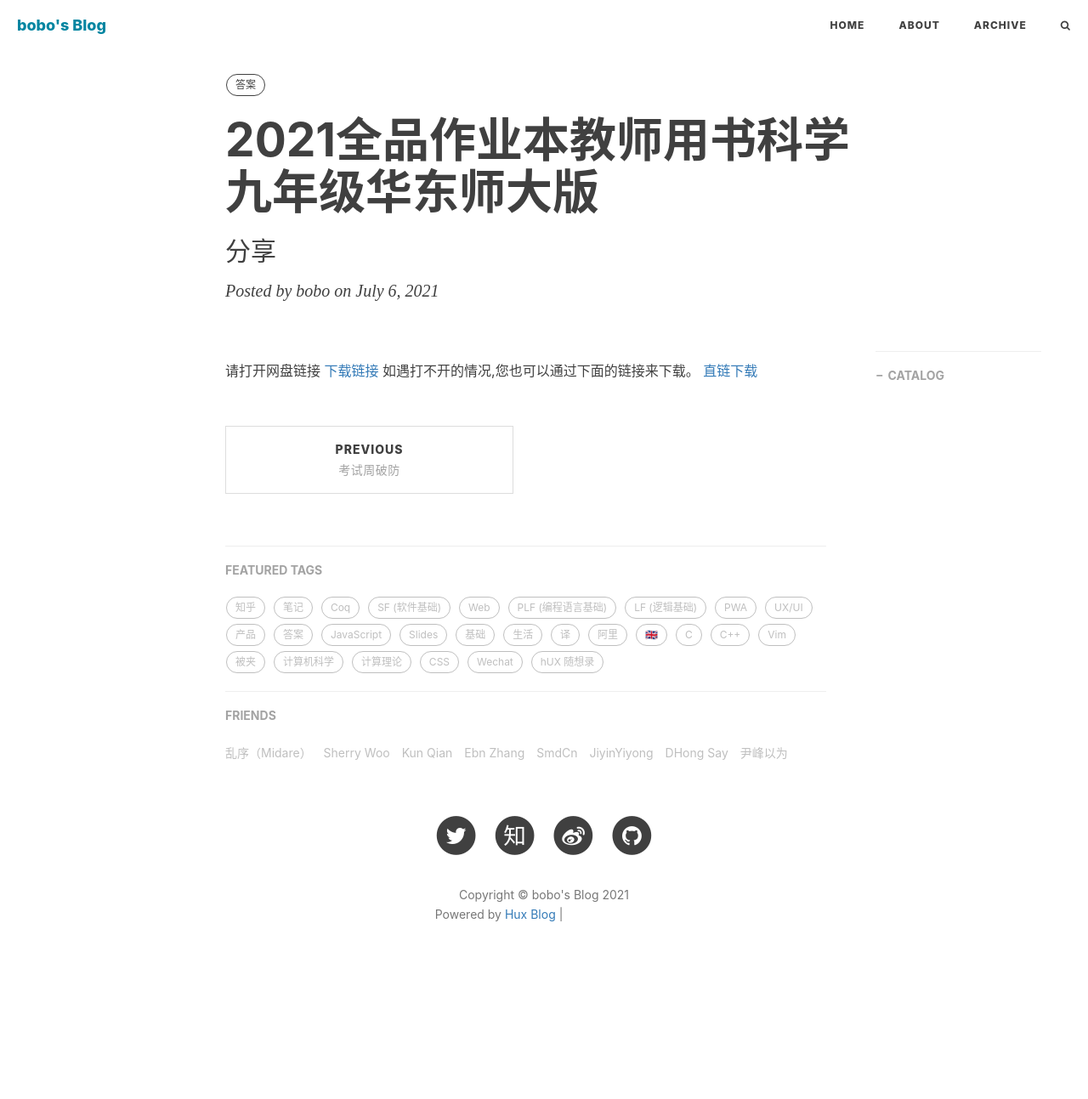
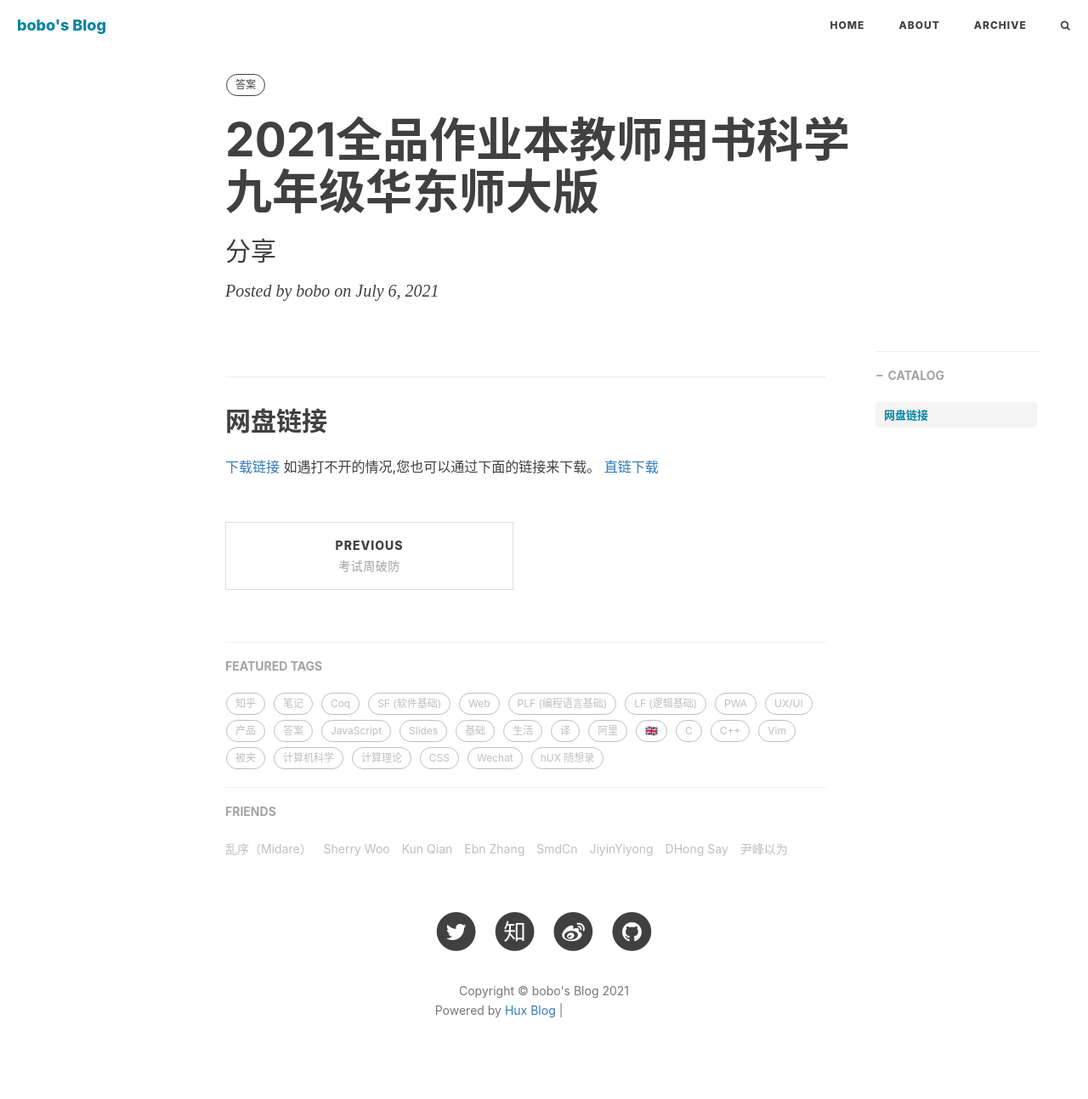
Before and after one commit to bobo482/blog, a Jekyll site: the page built from _posts/2021-07-06-2021全品作业本教师用书科学九年级华东师大版.md, in a window 1280 px wide. Shown: the whole page at 85% size. Built offline with Jekyll 4.4.1, drawn with Linux system fonts in a browser that asks for light colours; nearby versions of some CDN libraries; comment, search, counter and statistics services are not loaded; before the commit the page ends 1180 px from its top, so only the background shows below that; grey boxes are pictures that could not be loaded.

Commit message:
Update 2021-07-06-2021全品作业本教师用书科学九年级华东师大版.md

```diff
--- a/_posts/2021-07-06-2021全品作业本教师用书科学九年级华东师大版.md
+++ b/_posts/2021-07-06-2021全品作业本教师用书科学九年级华东师大版.md
@@ -9,7 +9,7 @@ header-style: text
 tags:
   - 答案
 ---
-请打开网盘链接
+## 网盘链接
 [下载链接](https://moecloud.cn/s/1K54Fk)
 如遇打不开的情况,您也可以通过下面的链接来下载。
 [直链下载](https://moecloud.cn/api/v3/source/8CMJ3dW9sz5GZMVy1lhdDLStwb7IJzol0Bk1t4nZDHM=:0/495714/%E5%85%A8%E5%93%81%E4%BD%9C%E4%B8%9A%E6%9C%AC%E6%95%99%E5%B8%88%E7%94%A8%E4%B9%A6%E7%A7%91%E5%AD%A6%E4%B9%9D%E5%B9%B4%E7%BA%A7%E5%8D%8E%E4%B8%9C%E5%B8%88%E5%A4%A7%E7%89%88.rar)
```
